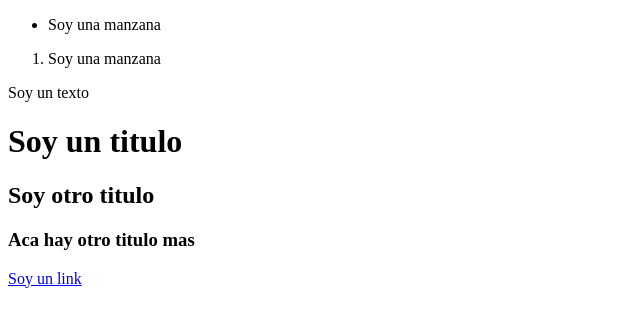
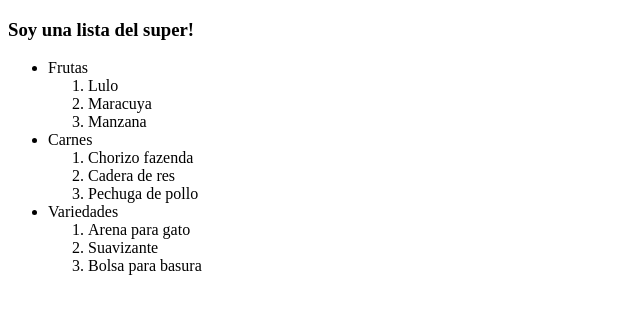
Before and after one commit to terranigmark/curso-definitivo-html-css-platzi, a plain HTML site: page index.html in a window 1280 px wide. Shown: the whole page, without its empty margins (0-640 px from the left). Drawn offline with Linux system fonts and the light colour scheme.

Commit message:
First challenge completed

```diff
--- a/index.html
+++ b/index.html
@@ -14,21 +14,31 @@
     </header>
     <main>
       <section>
-        <article></article>
+        <article>
+          <h1>Soy una lista del super!</h1>
+          <ul>
+            <li>Frutas</li>
+            <ol>
+              <li>Lulo</li>
+              <li>Maracuya</li>
+              <li>Manzana</li>
+            </ol>
+            <li>Carnes</li>
+            <ol>
+              <li>Chorizo fazenda</li>
+              <li>Cadera de res</li>
+              <li>Pechuga de pollo</li>
+            </ol>
+            <li>Variedades</li>
+            <ol>
+              <li>Arena para gato</li>
+              <li>Suavizante</li>
+              <li>Bolsa para basura</li>
+            </ol>
+          </ul>
+        </article>
       </section>
-      <ul>
-        <li>Soy una manzana</li>
-      </ul>
-      <ol>
-        <li>Soy una manzana</li>
-      </ol>
     </main>
     <footer></footer>
-
-    <p>Soy un texto</p>
-    <h1>Soy un titulo</h1>
-    <h2>Soy otro titulo</h2>
-    <h3>Aca hay otro titulo mas</h3>
-    <a href="#">Soy un link</a>
   </body>
 </html>
```
